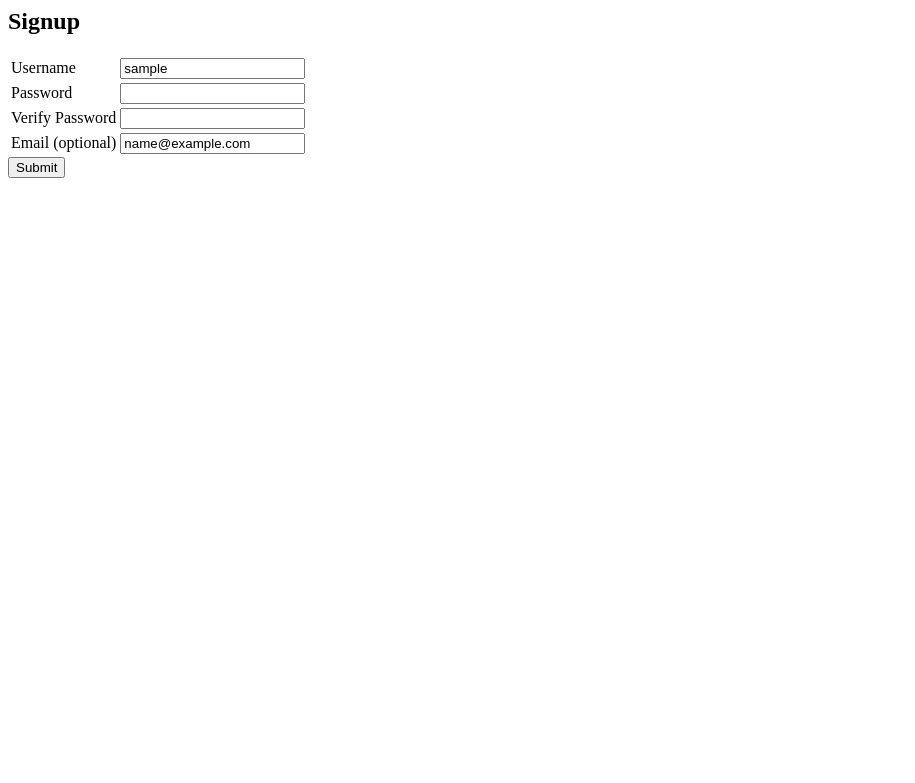
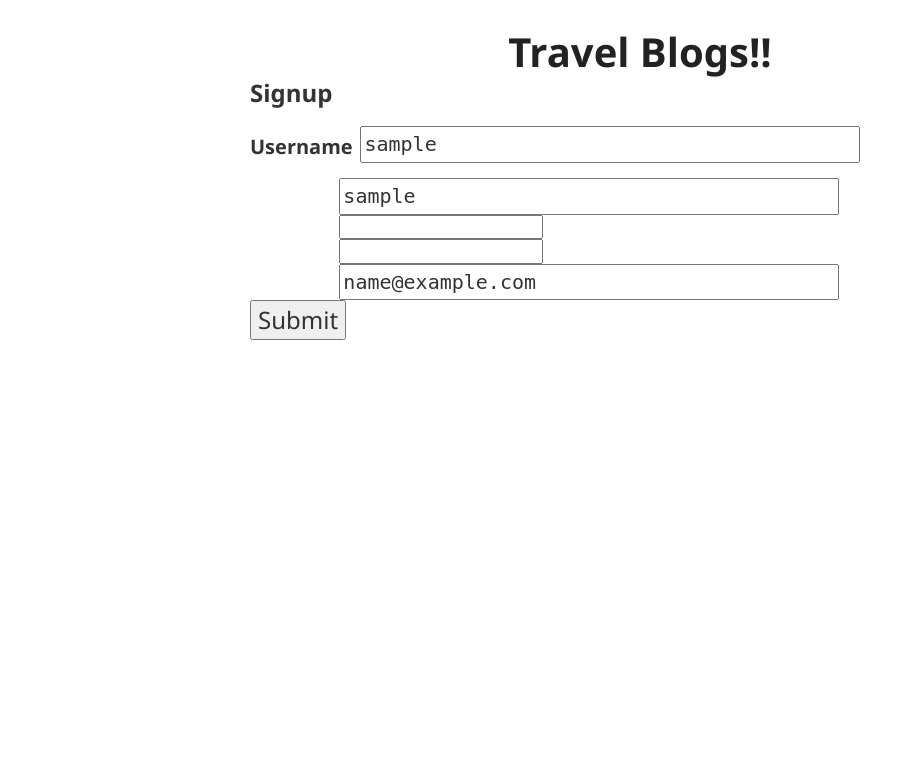
Before and after one commit to Cubittz/blog, a Python web app: template templates/signup.html in a window 1280 px wide. Shown: the top 783 px of the page, without its empty margins (0-915 px from the left). Run offline with Jinja, Linux system fonts and the light colour scheme; the template is opened without the code that fills it: most values are stand-ins (such as "Sample title", 1, 10 or a date in 2020); some libraries are stand-ins or nearby versions.

Commit message:
Edit styling

```diff
--- a/css/main.css
+++ b/css/main.css
@@ -1,4 +1,5 @@
 body {
+    position: relative;
     font-family: 'Segoe UI', Tahoma, Geneva, Verdana, sans-serif;
     font-size: 14px;
 
@@ -40,10 +41,8 @@ input[type=submit] {
 
 .login-area {
     font-size: 13px;
-    color: gray;
     position: absolute;
-    top: 10px;
-    right: 10px;
+    top: 60px;
 }
 
 .login-link {
--- a/main.py
+++ b/main.py
@@ -225,7 +225,6 @@ class Logout(Handler):
 
 app = webapp2.WSGIApplication([('/', MainPage),
                                 ('/signup', Register),
-                                ('/login', Login),
                                 ('/logout', Logout),
                                 ('/newpost', NewPage),
                                 ('/([0-9]+)', PostPage)]
--- a/templates/signup.html
+++ b/templates/signup.html
@@ -1,6 +1,14 @@
+{% extends "base.html" %}
+{% block content %}
 <div class="login-area">
     <h2>Signup</h2>
-    <form method="post">
+    <form method="post" class="form-horizontal">
+        <div class="form-group">
+            <label for="inputProductName" class="control-label col-md-2">Username</label>
+            <div class="col-md-4">
+                <input type="text" name="username" value="{{username}}">
+            </div>
+        </div>
         <table>
             <tr>
                 <td class="label">
@@ -51,3 +59,4 @@
         <input type="submit">
     </form>
 </div>
+{% endblock %}
```
Also changed, not shown: 1 other file.
